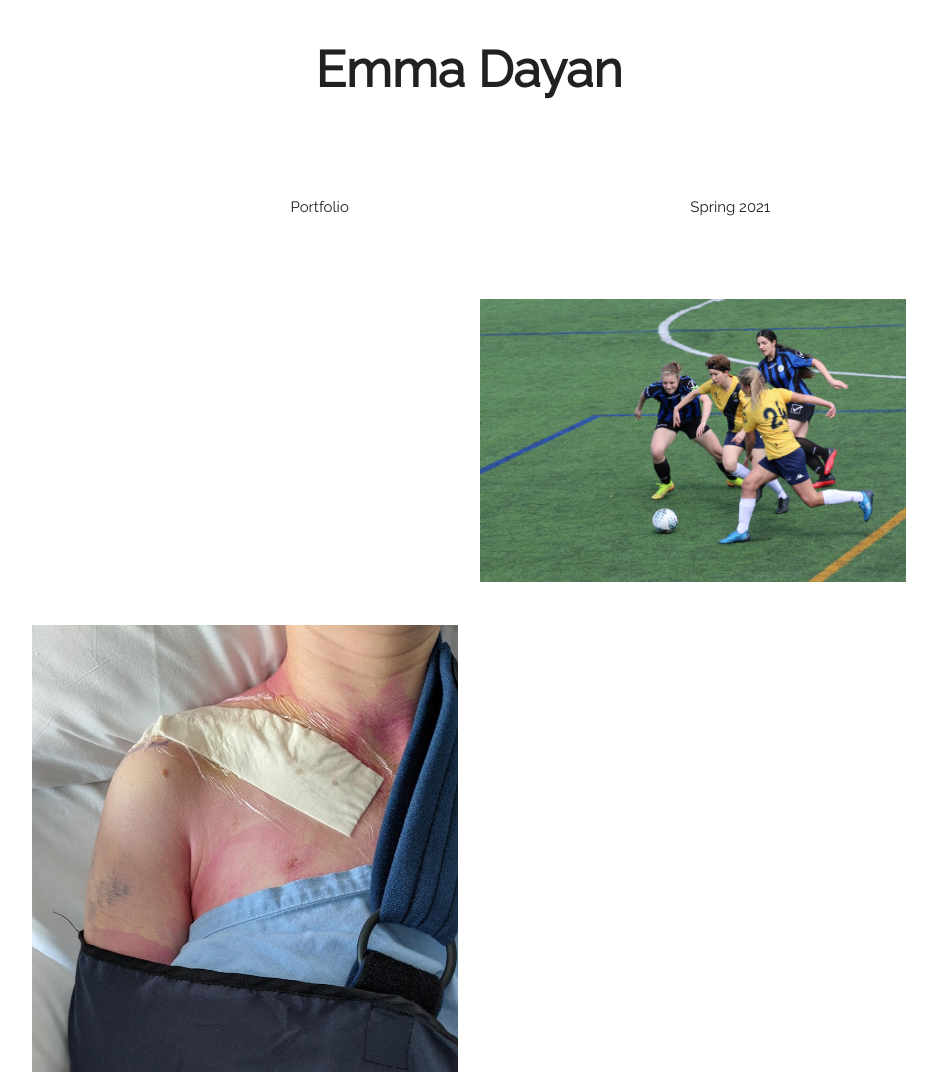
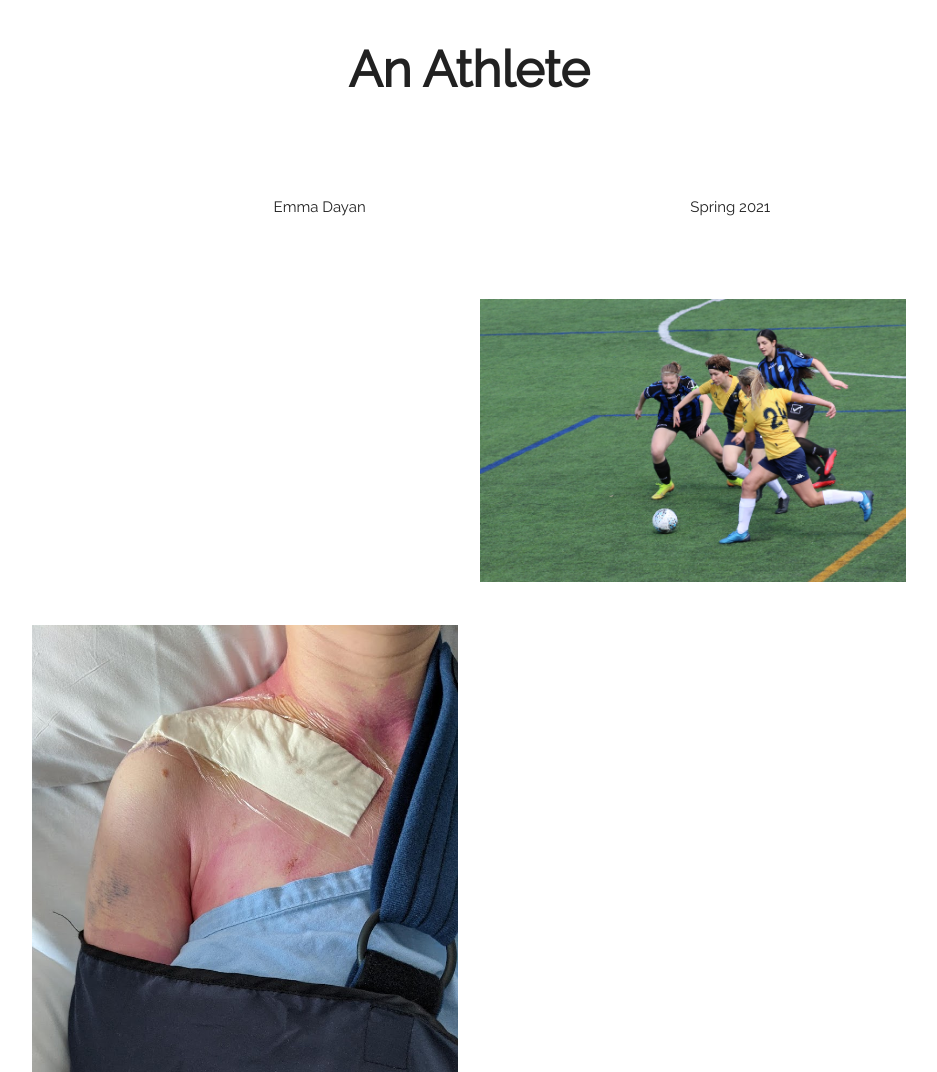
Before and after one commit to Emmadayan/emmadayan.github.io-portfolio, a plain HTML site: page index.html in a window 1280 px wide. Shown: the top 1072 px of the page, without its empty margins (171-1108 px from the left). Drawn offline with nearby package versions, Linux system fonts and the light colour scheme.

Commit message:
Update index.html

```diff
--- a/index.html
+++ b/index.html
@@ -18,7 +18,7 @@
     <div class="container">
       <div class="row">
         <div class="col s12 m10 l10 offset-m1 offset-l1 center-align">
-          <h1 class="title headline">Emma Dayan</h1>
+          <h1 class="title headline">An Athlete</h1>
         </div>
       </div>
     </div>
@@ -41,7 +41,7 @@
     <div class="container">
       <div class="row">
         <div class="col s6 m4 l4 offset-m2 offset-l2 center-align">
-          <h2 class="byline headline">Portfolio</h2>
+          <h2 class="byline headline">Emma Dayan</h2>
         </div>
         <div class="col s6 m3 l3 offset-m2 offset-l2 center-align">
           <h2 class="date headline">Spring 2021</h2>
```
